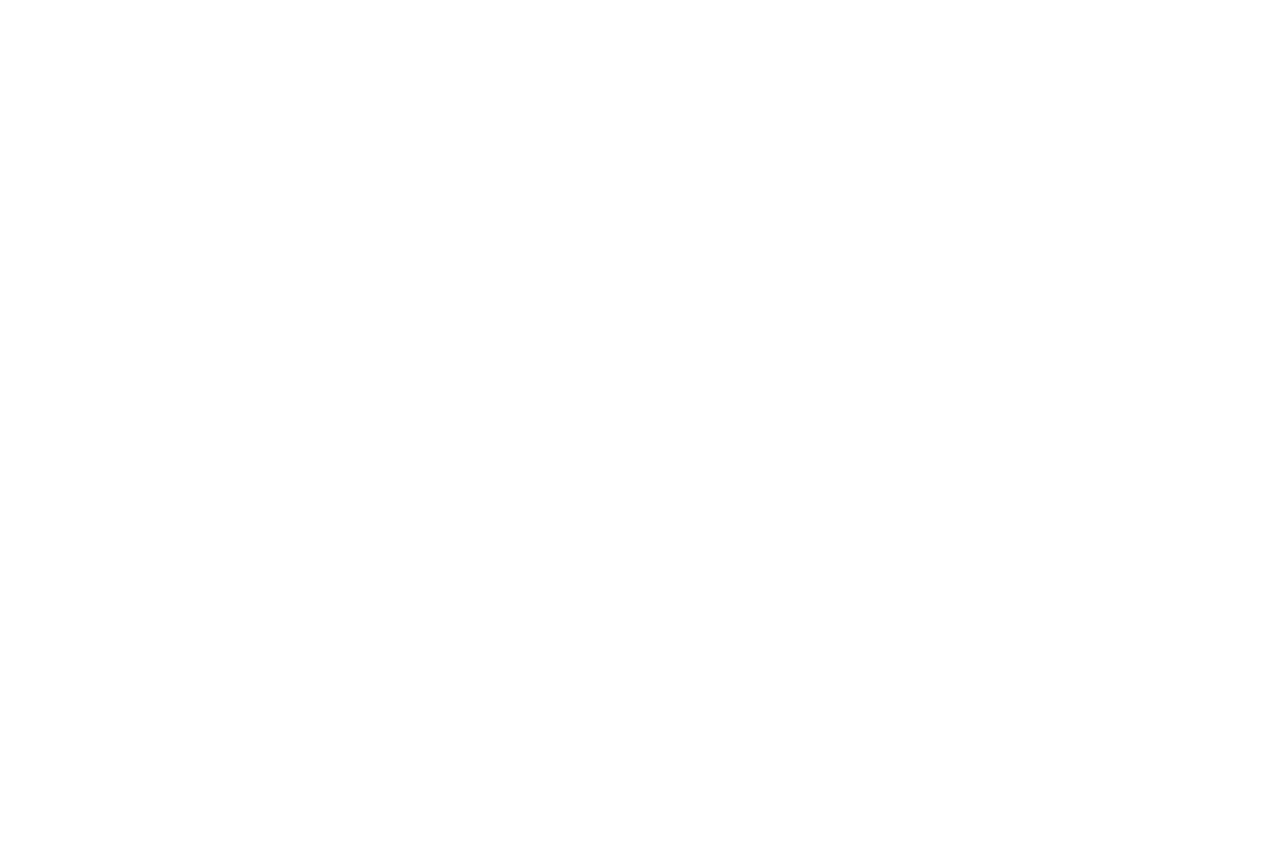
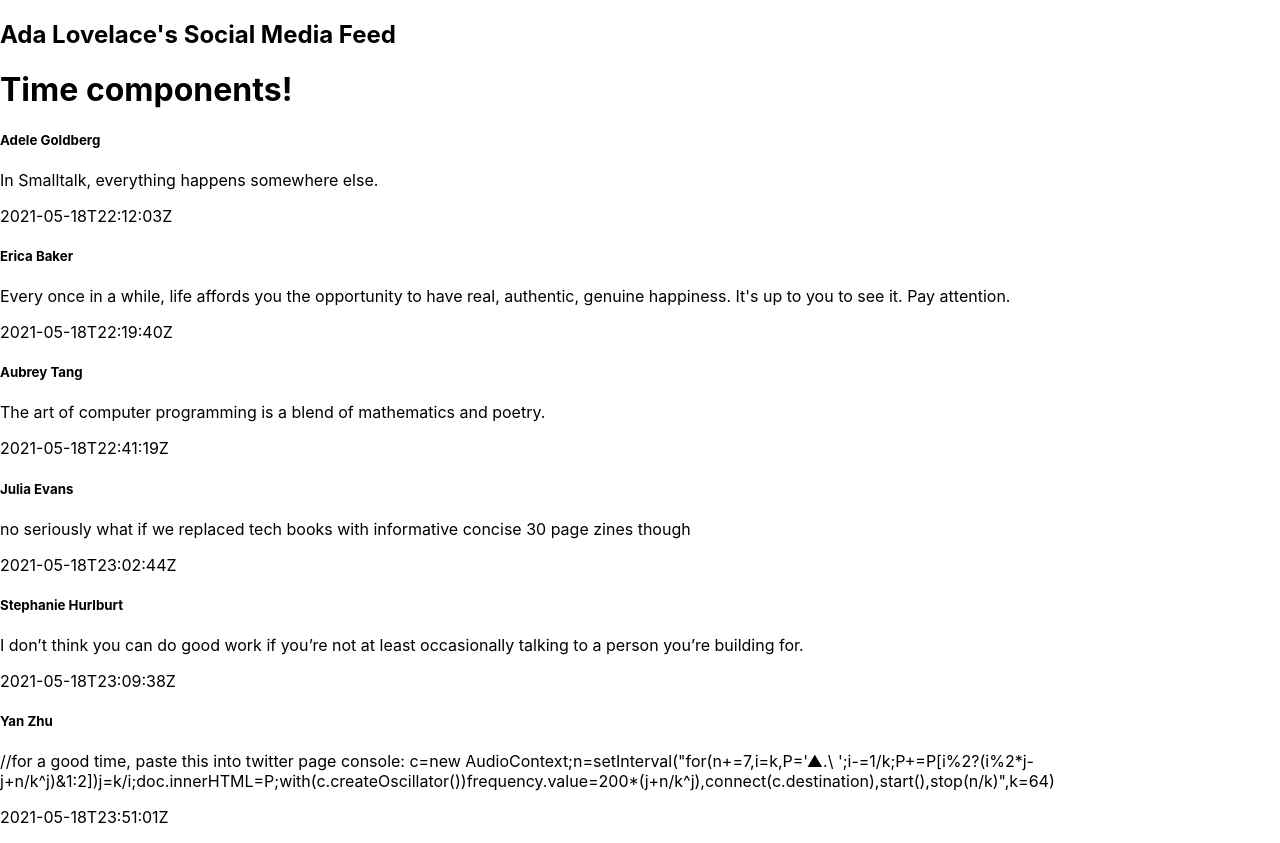
Before and after one commit to jayriverking/timeline, a React (Create React App) app: page / in a window 1280 px wide. Before the commit the page ends 800 px from the top, so only its background shows below. Built offline with nearby package versions, Linux system fonts and the light colour scheme.

Commit message:
somewhat works now

```diff
--- a/src/App.js
+++ b/src/App.js
@@ -1,12 +1,19 @@
 import './App.css';
 import timelineData from './data/timeline.json';
 import Timeline from './components/Timeline';
+import TimelineEvent from './components/TimelineEvent';
+
+
 
 function App() {
   console.log('The value of timelineData is', timelineData);
+  console.log(Timeline);
   console.log('We should use timelineData in our project somehow...');
-
-  return <div></div>;
+  const title = <h2>{timelineData.person}'s Social Media Feed</h2>
+  return (<div>
+        {title}
+        <Timeline />
+  </div>);
 }
 
 export default App;
--- a/src/components/Timeline.js
+++ b/src/components/Timeline.js
@@ -1,6 +1,20 @@
 import './Timeline.css';
+// import timelineData from '..data/timeline.json';
 import TimelineEvent from './TimelineEvent';
+import TimelineData from '../data/timeline.json'
 
-const Timeline = () => {};
+
+const Timeline = () => {
+    const dataArray = TimelineData.events;
+    const timeComponents = dataArray.map(event => {
+        return <section><TimelineEvent person={event.person} status={event.status} timestamp={event.timestamp} /></section>
+    });
+    return(
+        <div>
+            <h1>Time components!</h1>
+            {timeComponents}
+        </div>
+    );
+};
 
 export default Timeline;
--- a/src/components/TimelineEvent.js
+++ b/src/components/TimelineEvent.js
@@ -1,6 +1,13 @@
 import './TimelineEvent.css';
 import TimeStamp from './TimeStamp';
 
-const TimelineEvent = () => {};
+const TimelineEvent = ({ person, status, timestamp }) => {
+    return(
+    <div>
+        <h5>{person}</h5>
+        <p>{status}</p>
+        <p>{timestamp}</p>
+    </div>);
+};
 
 export default TimelineEvent;
```
Also changed, not shown: 1 other file (tests, documents, lock files or other folders).
